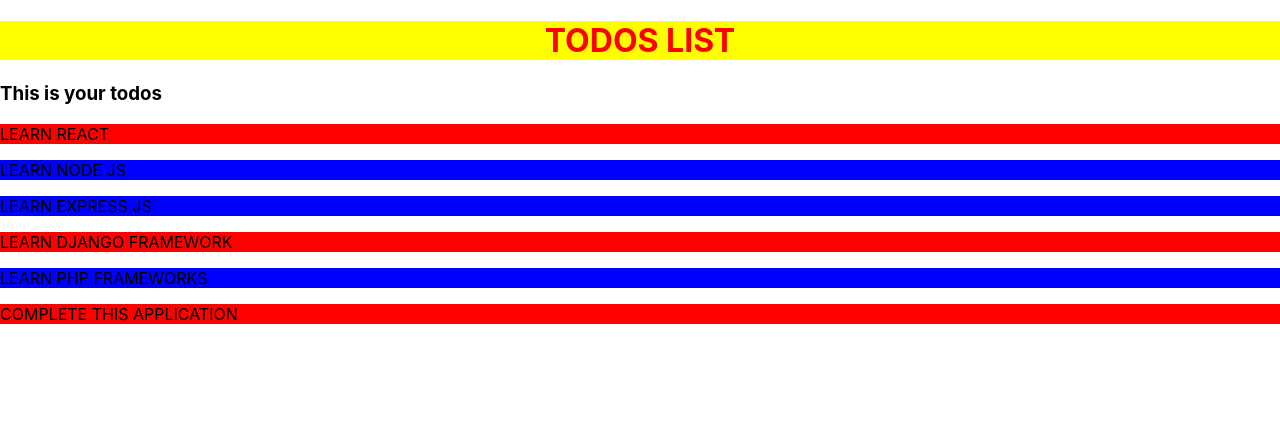
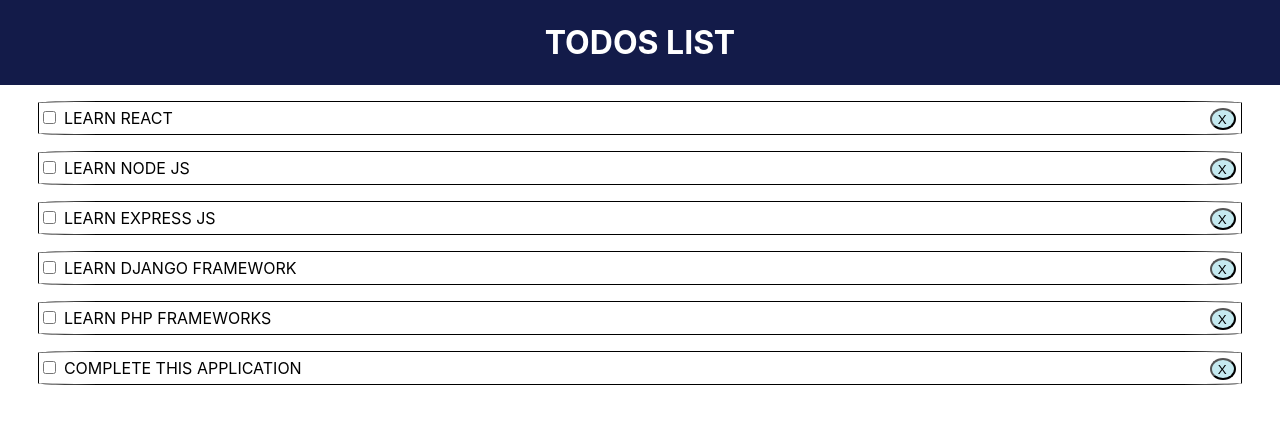
Before and after one commit to fredysomy/Todo-App, a React (Create React App) app: page / in a window 1280 px wide. Shown: the top 424 px of the page. Built offline with nearby package versions, Linux system fonts and the light colour scheme.

Commit message:
made functional

```diff
--- a/src/App.css
+++ b/src/App.css
@@ -1,4 +1,7 @@
 .App{
-    color: red;
-    background-color: yellow;
+    color:white;
+    background-color: rgb(19, 27, 73);
+    margin:0;
+    padding-top: 23px;
+    padding-bottom: 23px;
 }
--- a/src/App.js
+++ b/src/App.js
@@ -14,12 +14,12 @@
     },
     {
         id:2,
-        stat:false,
+        stat:true,
         todo:"LEARN NODE JS"
     },
     {
         id:3,
-        stat:false,
+        stat:true,
         todo:"LEARN EXPRESS JS"
     },{
         id:4,
@@ -27,7 +27,7 @@
         todo:"LEARN DJANGO FRAMEWORK"
     },{
         id:5,
-        stat:false,
+        stat:true,
         todo:"LEARN PHP FRAMEWORKS"
     },{
         id:6,
@@ -36,12 +36,23 @@
     }
 ]
 }
+ markcomplete=(id)=>{
+        this.setState({todos: this.state.todos.map(todo=>{
+            if(todo.id===id) {
+                todo.stat = !todo.stat
+            }
+            return todo;
+        })});
+    }
+    deltodo=(id)=>{
+            this.setState({todos : [...this.state.todos.filter(todo=> todo.id!==id)]});
+    }
     render(){
         return(
             <div>
             <h1 className="App" align="center">TODOS LIST</h1>
-            <h3>This is your todos</h3>
-            <Todos todos={this.state.todos} />
+
+            <Todos todos={this.state.todos} markcomplete={this.markcomplete} deltodo={this.deltodo} />
             </div>
         )
     }
--- a/src/components/Todoitem.js
+++ b/src/components/Todoitem.js
@@ -1,26 +1,47 @@
 import React, { Component } from 'react'
-
+import todoitem from './todoitem.css'
 export class Todoitem extends Component {
     getstyle = ()=>{
         if(this.props.items.stat){
             return{
-                backgroundColor:'red'
+                textDecoration:'none',
+                border:'1px black solid',
+                borderRadius:'5%',
+                paddingTop: '0.5%',
+                paddingBottom:'0.5%'
             }
         }
         else{
             return{
-                backgroundColor:'blue'
+                textDecoration:'line-through',
+                 border:'1px black solid',
+                 borderRadius:'5%',
+                 paddingTop: '0.5%',
+                 paddingBottom:'0.5%'
             }
         }
     }
+
     render() {
+        const {id,stat,todo}=this.props.items;
         return (
-            <div>
+            <div className="divstyle">
 
-        <p style={this.getstyle()}>{this.props.items.todo}</p>
+        <p style={this.getstyle()}>
+            <input type='checkbox' onChange={this.props.markcomplete.bind(this,id)}></input>{' '}
+            {todo}
+            <button style={btnstyle} onClick={this.props.deltodo.bind(this,id)}>X</button>
+            </p>
+
             </div>
         )
     }
 }
+const btnstyle={
+    background:'#c5eaf0',
+    borderRadius:'50%',
+    float:'right',paddingRight:'7px',paddingTop:'2px',
+    marginRight:'5px'
+}
 
 export default Todoitem
--- a/src/components/Todos.js
+++ b/src/components/Todos.js
@@ -3,9 +3,10 @@
 import PropTypes from 'prop-types'
 class Todos extends Component{
 
+
     render(){
      return this.props.todos.map((todo)=>(
-         <Todoitem items={todo}/>
+         <Todoitem items={todo} markcomplete={this.props.markcomplete} deltodo={this.props.deltodo}/>
      ));
 
 
--- /dev/null
+++ b/src/components/todoitem.css
@@ -0,0 +1,6 @@
+.divstyle{
+    margin-left: 3%;
+    margin-right: 3%;
+
+
+}
```
